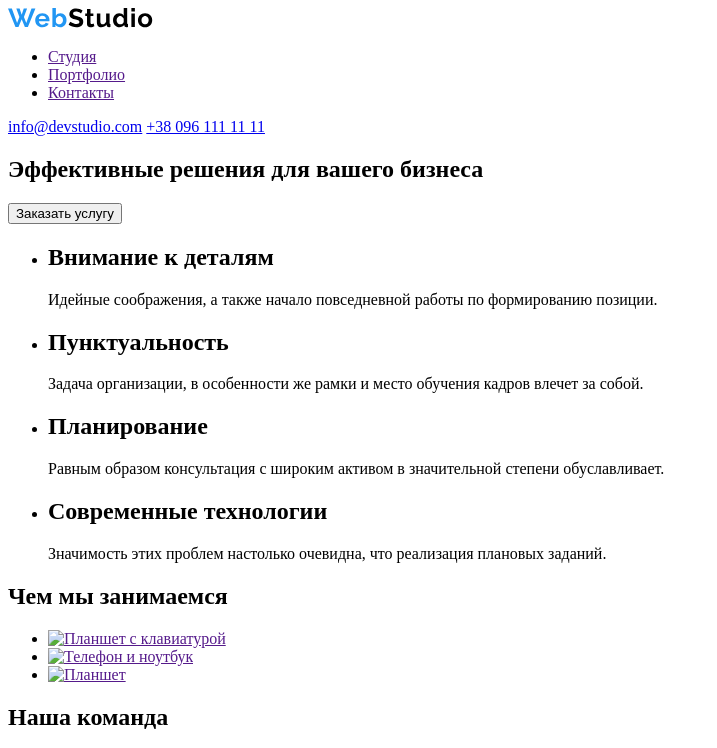
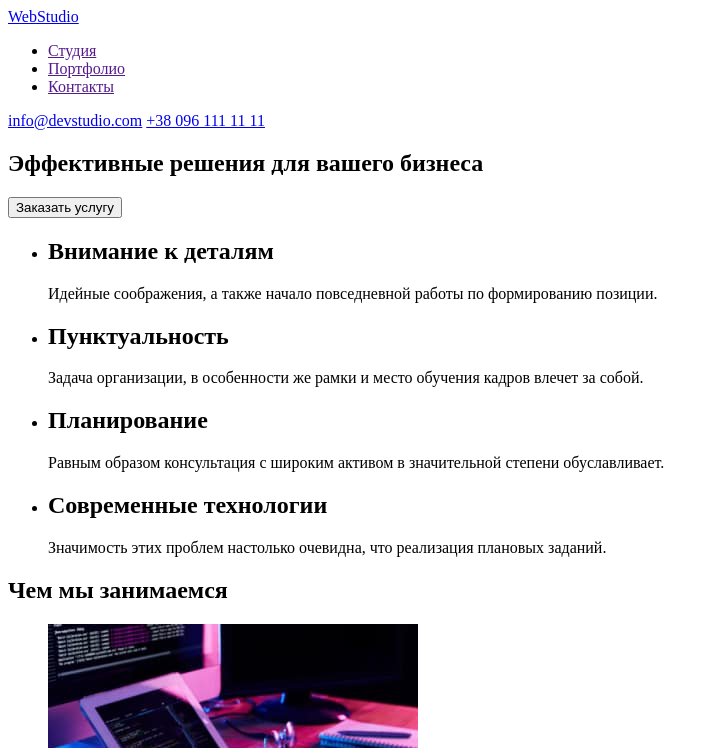
Before and after one commit to KonstantinZakrzhevskyi/goit-markup-hw-01, a plain HTML site: page index.html in a window 1280 px wide. Shown: the top 748 px of the page, without its empty margins (0-717 px from the left). Drawn offline with Linux system fonts and the light colour scheme.

Commit message:
Изменяет логотип на текст в подвале и шапке

```diff
--- a/index.html
+++ b/index.html
@@ -9,9 +9,7 @@
   <body>
     <header>
       <nav>
-        <a href="./index.html">
-          <img src="./images/logo.svg.svg" alt="Логотип" width="145" />
-        </a>
+        <a href="./index.html">WebStudio</a>
         <ul>
           <li><a href="">Студия</a></li>
           <li><a href="">Портфолио</a></li>
@@ -66,7 +64,7 @@
           <li>
             <a href="">
               <img
-                src="./images/img1.png"
+                src="./images/img1.jpg"
                 alt="Планшет с клавиатурой"
                 width="370"
               />
@@ -74,12 +72,12 @@
           </li>
           <li>
             <a href=""
-              ><img src="./images/img2.png" alt="Телефон и ноутбук" width="370"
+              ><img src="./images/img2.jpg" alt="Телефон и ноутбук" width="370"
             /></a>
           </li>
           <li>
             <a href=""
-              ><img src="./images/img3.png" alt="Планшет" width="370"
+              ><img src="./images/img3.jpg" alt="Планшет" width="370"
             /></a>
           </li>
         </ul>
@@ -113,9 +111,7 @@
     <footer>
       <section>
         <h2>Контактная информация</h2>
-        <a href="./index.html">
-          <img src="./images/logo.svg.svg" alt="Логотип" width="145"
-        /></a>
+        <a href="./index.html">WebStudio</a>
         <address>
           г. Киев, пр-т Леси Украинки, 26 <br />
           <a href="mailto:info@devstudio.com">info@devstudio.com</a><br />
```
